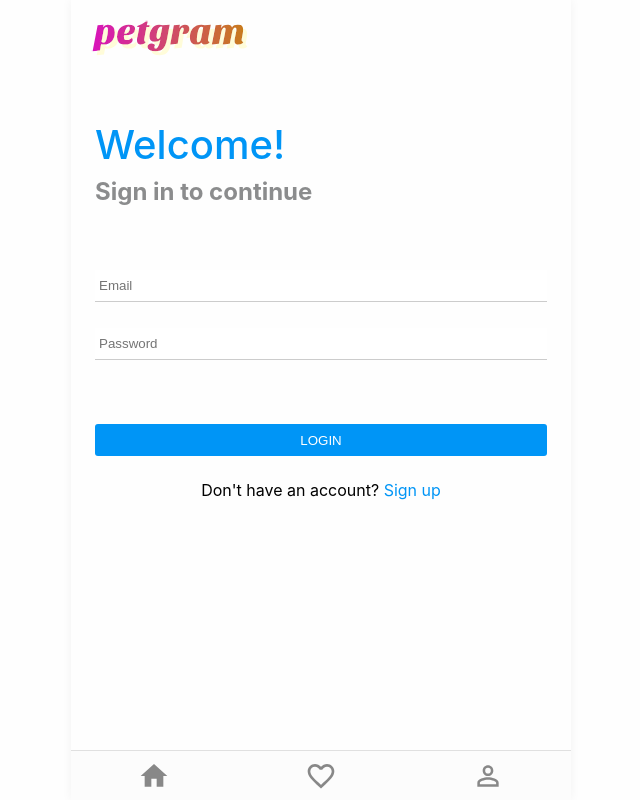
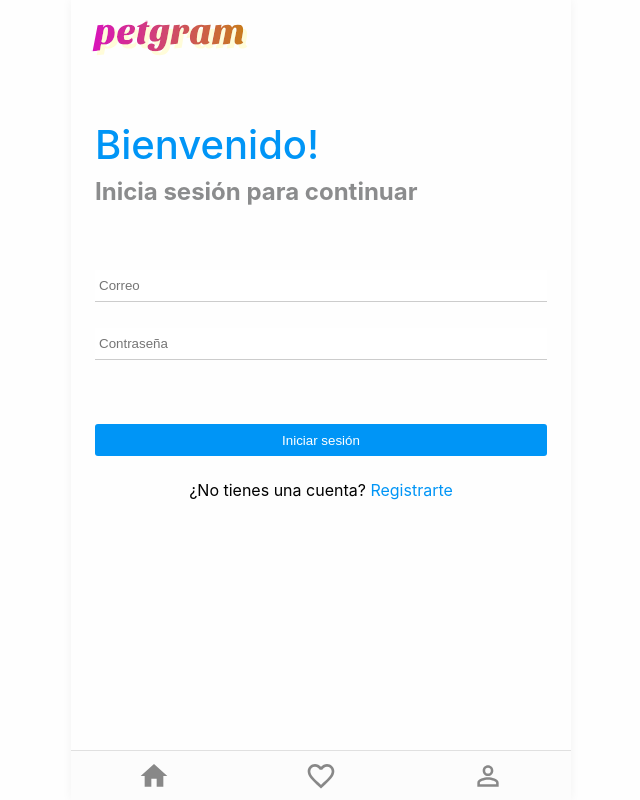
Before and after one commit to g3rardogo/petgram, a React app: page /login in a window 1280 px wide. Shown: the whole page, without its empty margins (319-959 px from the left). Built offline with nearby package versions, Linux system fonts and the light colour scheme.

Commit message:
:speech_balloon: Update texts on login and register pages

```diff
--- a/src/components/UserForm/index.jsx
+++ b/src/components/UserForm/index.jsx
@@ -27,10 +27,10 @@ export const UserForm = ({
       <Form disabled={disabled} onSubmit={handleSubmit}>
         <Title>{title}</Title>
         <Subtitle>{subtitle}</Subtitle>
-        <Input disabled={disabled} placeholder="Email" {...email} />
+        <Input disabled={disabled} placeholder="Correo" {...email} />
         <Input
           disabled={disabled}
-          placeholder="Password"
+          placeholder="Contraseña"
           type="password"
           {...password}
         />
--- a/src/pages/LoginUser.jsx
+++ b/src/pages/LoginUser.jsx
@@ -30,11 +30,11 @@ export const LoginUser = () => {
         onSubmit={onSubmitLogin}
         disabled={loginMutationLoading}
         error={loginErrorMsg}
-        title="Welcome!"
-        subtitle="Sign in to continue"
-        action="LOGIN"
-        question="Don't have an account?"
-        page="Sign up"
+        title="Bienvenido!"
+        subtitle="Inicia sesión para continuar"
+        action="Iniciar sesión"
+        question="¿No tienes una cuenta?"
+        page="Registrarte"
         redirect="/register"
       />
     </HelmetLayout>
--- a/src/pages/RegisterUser.jsx
+++ b/src/pages/RegisterUser.jsx
@@ -27,11 +27,11 @@ export const RegisterUser = () => {
         onSubmit={onSubmitRegister}
         disabled={registerMutationLoading}
         error={registerErrorMsg}
-        title="Hi!"
-        subtitle="Create a new account"
-        action="SIGN UP"
-        question="Already have an account?"
-        page="Sign In"
+        title="Hola!"
+        subtitle="Crea una cuenta nueva"
+        action="Registrarme"
+        question="¿Ya tienes una cuenta?"
+        page="Iniciar sesión"
         redirect="/login"
       />
     </HelmetLayout>
```
